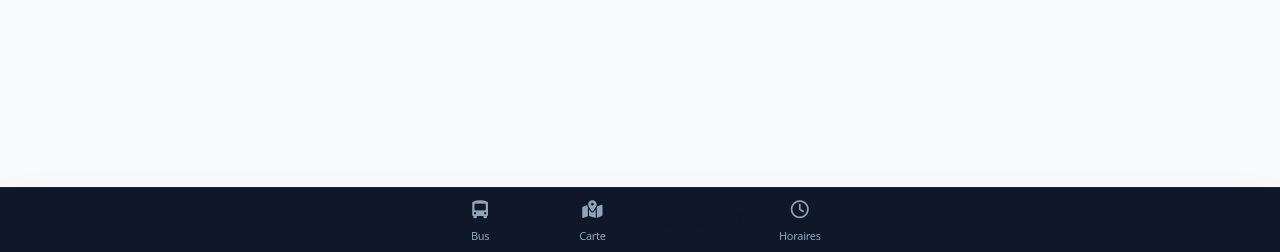
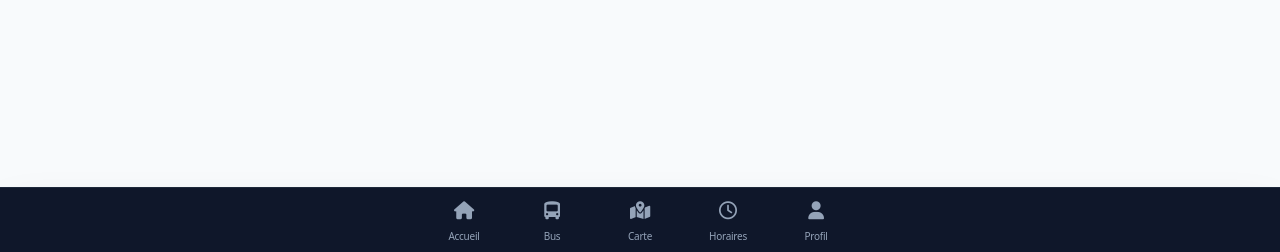
Before and after one commit to ridouane-dev/UniBus, a Django app: template templates/core/student_list.html in a window 1280 px wide. Shown: the part 548-800 px from the top of the page. Run offline with Django 3.2, Linux system fonts and the light colour scheme; the template is opened without the code that fills it, so the values that code supplies are empty; some libraries are stand-ins or nearby versions.

Commit message:
melange de dashboard

```diff
--- a/bus_tracking/urls.py
+++ b/bus_tracking/urls.py
@@ -28,7 +28,7 @@ urlpatterns = [
 
     # Page étudiante - Carte
     path('student/map/', TemplateView.as_view(template_name='core/student_map.html'), name='student_map'),
-
+    path("dashboard/", views.dashboard_view(), name="dashboard"),
     # Page chauffeur - Liste des bus
     path('driver/', TemplateView.as_view(template_name='core/driver_list.html'), name='driver_list'),
 
--- a/templates/core/base.html
+++ b/templates/core/base.html
@@ -1,15 +1,15 @@
-<!-- templates/base.html -->
+{% load static %}
 <!DOCTYPE html>
 <html lang="fr" data-theme="light">
 <head>
     <meta charset="UTF-8">
     <meta name="viewport" content="width=device-width, initial-scale=1.0, maximum-scale=1.0, user-scalable=no, viewport-fit=cover">
-
+    <title>{% block title %}UniBus - Suivi Transport{% endblock %}</title>
 
     <!-- ============================================
          PWA - META TAGS
     ============================================ -->
-  <link rel="manifest" href="/static/manifest.json">
+    <link rel="manifest" href="/manifest.json">
     <meta name="theme-color" content="#059669">
     <meta name="apple-mobile-web-app-capable" content="yes">
     <meta name="apple-mobile-web-app-status-bar-style" content="black-translucent">
@@ -18,55 +18,14 @@
     <meta name="application-name" content="UniBus">
 
     <!-- Apple Touch Icons -->
-  <link rel="apple-touch-icon" href="/static/icons/icon-192x192.png">
-  <link rel="apple-touch-icon" sizes="152x152" href="/static/icons/icon-152x152.png">
-  <link rel="apple-touch-icon" sizes="167x167" href="/static/icons/icon-152x152.png">
-  <link rel="apple-touch-icon" sizes="180x180" href="/static/icons/icon-192x192.png">
+    <link rel="apple-touch-icon" href="{% static 'icons/icon-192x192.png' %}">
+    <link rel="apple-touch-icon" sizes="152x152" href="{% static 'icons/icon-152x152.png' %}">
+    <link rel="apple-touch-icon" sizes="167x167" href="{% static 'icons/icon-152x152.png' %}">
+    <link rel="apple-touch-icon" sizes="180x180" href="{% static 'icons/icon-192x192.png' %}">
 
     <!-- Favicon -->
-  <link rel="icon" type="image/png" sizes="32x32" href="/static/icons/icon-32x32.png">
-  <link rel="icon" type="image/png" sizes="16x16" href="/static/icons/icon-16x16.png">
-
-  <!-- ============================================
-  SERVICE WORKER
-  ============================================ -->
-  <script>
-    // Enregistrement du Service Worker
-    if ('serviceWorker' in navigator) {
-      window.addEventListener('load', () => {
-        navigator.serviceWorker
-          .register('/static/sw.js')
-          .then((registration) => {
-            console.log('✅ Service Worker enregistré avec succès:', registration);
-          })
-          .catch((error) => {
-            console.error('❌ Erreur d\'enregistrement du Service Worker:', error);
-          });
-      });
-
-      // Gestion des mises à jour
-      let refreshing = false;
-      navigator.serviceWorker.addEventListener('controllerchange', () => {
-        if (!refreshing) {
-          refreshing = true;
-          window.location.reload();
-        }
-      });
-    }
-
-    // Détecter le mode hors-ligne
-    window.addEventListener('online', () => {
-      document.getElementById('offlineIndicator')?.classList.add('hidden');
-      showToast('📡', 'Connexion rétablie');
-    });
-
-    window.addEventListener('offline', () => {
-      document.getElementById('offlineIndicator')?.classList.remove('hidden');
-      showToast('⚠️', 'Mode hors-ligne');
-    });
-  </script>
-
-    <title>{% block title %}UniBus - Suivi Transport{% endblock %}</title>
+    <link rel="icon" type="image/png" sizes="32x32" href="{% static 'icons/icon-32x32.png' %}">
+    <link rel="icon" type="image/png" sizes="16x16" href="{% static 'icons/icon-16x16.png' %}">
 
     <!-- TailwindCSS + DaisyUI CDN -->
     <script src="https://cdn.tailwindcss.com"></script>
@@ -78,13 +37,14 @@
 
     <style>
         body {
-            background-color: #f8fafc; /* Slate 50 */
-            color: #0f172a; /* Slate 900 */
+            background-color: #f8fafc;
+            color: #0f172a;
             -webkit-tap-highlight-color: transparent;
         }
 
+        /* Espace pour la bottom nav fixe + safe area iPhone */
         .pb-safe {
-            padding-bottom: calc(4.2rem + env(safe-area-inset-bottom));
+            padding-bottom: calc(5rem + env(safe-area-inset-bottom));
         }
 
         .bottom-nav-safe {
@@ -94,77 +54,173 @@
         /* Animations */
         @keyframes slide-up {
             from { transform: translateY(20px); opacity: 0; }
-            to { transform: translateY(0); opacity: 1; }
+            to   { transform: translateY(0);    opacity: 1; }
         }
         .slide-up {
             animation: slide-up 0.3s cubic-bezier(0.16, 1, 0.3, 1);
         }
+
+        /* Style des items de la bottom nav */
+        .nav-item {
+            color: #94a3b8; /* slate-400 */
+            transition: color .2s ease, transform .1s ease;
+        }
+        .nav-item:hover {
+            color: #e2e8f0; /* slate-200 */
+        }
+        .nav-item:active {
+            transform: scale(0.95);
+        }
+        .nav-item.active {
+            color: #818cf8 !important; /* indigo-400 */
+            font-weight: 700;
+        }
+        .nav-item.active-accent {
+            color: #fbbf24 !important; /* amber-400 */
+            font-weight: 700;
+        }
     </style>
+
     {% block extra_head %}{% endblock %}
 </head>
-<body class="antialiased min-h-screen flex flex-col justify-between">
 
-<!-- CONTENU PRINCIPAL -->
-<main x-data="app()" x-init="init()" class="flex-1 px-4 pt-3 pb-safe max-w-md mx-auto w-full">
+<body class="antialiased min-h-screen">
+
+    <!-- Indicateur hors-ligne -->
+    <div id="offlineIndicator" class="hidden fixed top-0 left-0 right-0 bg-amber-500 text-white text-center text-xs font-semibold py-1.5 z-[9999]">
+        <i class="fa-solid fa-wifi-slash mr-1"></i> Mode hors-ligne
+    </div>
+
+    <!-- ============================================
+         CONTENU PRINCIPAL
+    ============================================ -->
+    <main class="px-4 pt-3 pb-safe max-w-md mx-auto w-full">
         {% block content %}{% endblock %}
     </main>
 
-<!-- TAB BAR BOTTOM NAVIGATION (ARTOISE SOMBRE / ACCENT BLEU & AMBRE) -->
+    <!-- ============================================
+         TAB BAR — BOTTOM NAVIGATION
+    ============================================ -->
     <nav class="fixed bottom-0 left-0 right-0 bg-slate-900 border-t border-slate-800 z-50 bottom-nav-safe shadow-2xl">
-    <div class="max-w-md mx-auto flex justify-around items-center h-16 px-2">
+        <div class="max-w-md mx-auto flex justify-around items-center h-16 px-1">
 
-        <!-- Tab 1: Liste des bus -->
-        <a href="/"
-           class="flex flex-col items-center justify-center flex-1 h-full gap-1 transition-all active:scale-95
-                  {% if request.path == '/student/' or request.path == '/student/list/' %} text-indigo-400 font-bold {% else %} text-slate-400 hover:text-slate-200 {% endif %}">
-            <i class="fa-solid fa-bus-simple text-lg"></i>
-            <span class="text-[11px] tracking-tight">Bus</span>
+            <!-- Tab 1 : Accueil / Dashboard -->
+            <a href="/dashboard/"
+               class="nav-item {% if request.path == '/dashboard/' %}active{% endif %} flex flex-col items-center justify-center flex-1 h-full gap-1">
+                <i class="fa-solid fa-house text-lg"></i>
+                <span class="text-[10px] tracking-tight">Accueil</span>
             </a>
 
-        <!-- Tab 2: Carte interactive -->
+            <!-- Tab 2 : Liste des bus -->
             <a href="/"
-           class="flex flex-col items-center justify-center flex-1 h-full gap-1 transition-all active:scale-95
-                  {% if '/student/map/' in request.path %} text-indigo-400 font-bold {% else %} text-slate-400 hover:text-slate-200 {% endif %}">
-            <i class="fa-solid fa-map-location-dot text-lg"></i>
-            <span class="text-[11px] tracking-tight">Carte</span>
-        </a>Django>=4.2
-
-
-        <!-- Tab 3: Horaires (Accent Orange/Ambre pour attirer la vue) -->
-        <a href="#"
-           class="flex flex-col items-center justify-center flex-1 h-full gap-1 transition-all active:scale-95 text-slate-400 hover:text-amber-400">
-            <i class="fa-regular fa-clock text-lg"></i>
-            <span class="text-[11px] tracking-tight">Horaires</span>
+               class="nav-item {% if request.path == '/' %}active{% endif %} flex flex-col items-center justify-center flex-1 h-full gap-1">
+                <i class="fa-solid fa-bus-simple text-lg"></i>
+                <span class="text-[10px] tracking-tight">Bus</span>
             </a>
 
+            <!-- Tab 3 : Carte interactive -->
+            <a href="#"
+               class="nav-item {% if '/student/map/' in request.path %}active{% endif %} flex flex-col items-center justify-center flex-1 h-full gap-1">
+                <i class="fa-solid fa-map-location-dot text-lg"></i>
+                <span class="text-[10px] tracking-tight">Carte</span>
+            </a>
 
+            <!-- Tab 4 : Horaires (accent ambre) -->
+            <a href="#"
+               class="nav-item {% if request.path == '/schedules/' %}active-accent{% endif %} flex flex-col items-center justify-center flex-1 h-full gap-1 hover:text-amber-400">
+                <i class="fa-regular fa-clock text-lg"></i>
+                <span class="text-[10px] tracking-tight">Horaires</span>
+            </a>
+
+            <!-- Tab 5 : Profil -->
+            <a href="#"
+               class="nav-item {% if request.path == '/profile/' %}active{% endif %} flex flex-col items-center justify-center flex-1 h-full gap-1">
+                <i class="fa-solid fa-user text-lg"></i>
+                <span class="text-[10px] tracking-tight">Profil</span>
+            </a>
 
         </div>
     </nav>
 
-<!-- Toast System -->
+    <!-- Toast container -->
     <div id="toast-container" class="fixed top-4 right-4 left-4 sm:left-auto sm:w-80 z-[9999] space-y-2 pointer-events-none"></div>
 
+    <!-- ============================================
+         SCRIPTS
+    ============================================ -->
     <script>
+        /* ============================================
+           SERVICE WORKER
+        ============================================ */
+        if ('serviceWorker' in navigator) {
+            window.addEventListener('load', () => {
+                navigator.serviceWorker
+                    .register('/sw.js', { scope: '/' })
+                    .then((registration) => {
+                        console.log('✅ Service Worker enregistré :', registration.scope);
+                    })
+                    .catch((error) => {
+                        console.error('❌ Erreur Service Worker :', error);
+                    });
+            });
+
+            let refreshing = false;
+            navigator.serviceWorker.addEventListener('controllerchange', () => {
+                if (!refreshing) {
+                    refreshing = true;
+                    window.location.reload();
+                }
+            });
+        }
+
+        /* ============================================
+           DÉTECTION ONLINE / OFFLINE
+        ============================================ */
+        window.addEventListener('online', () => {
+            document.getElementById('offlineIndicator')?.classList.add('hidden');
+            showToast('📡 Connexion rétablie', 'success');
+        });
+
+        window.addEventListener('offline', () => {
+            document.getElementById('offlineIndicator')?.classList.remove('hidden');
+            showToast('⚠️ Mode hors-ligne', 'warning');
+        });
+
+        /* ============================================
+           TOAST SYSTEM
+        ============================================ */
         function showToast(message, type = 'success') {
             const container = document.getElementById('toast-container');
+            if (!container) return;
+
             const colors = {
                 success: 'bg-emerald-600 text-white shadow-emerald-200',
-            error: 'bg-rose-600 text-white shadow-rose-200',
+                error:   'bg-rose-600 text-white shadow-rose-200',
                 warning: 'bg-amber-500 text-white shadow-amber-200',
-            info: 'bg-indigo-600 text-white shadow-indigo-200'
+                info:    'bg-indigo-600 text-white shadow-indigo-200'
             };
+
+            const icons = {
+                success: 'fa-circle-check',
+                error:   'fa-circle-xmark',
+                warning: 'fa-triangle-exclamation',
+                info:    'fa-circle-info'
+            };
+
             const toast = document.createElement('div');
             toast.className = `${colors[type]} px-5 py-3.5 rounded-2xl shadow-lg slide-up flex items-center gap-3 text-xs font-semibold pointer-events-auto border border-white/10`;
-        toast.innerHTML = `<span class="flex-1">${message}</span>`;
+            toast.innerHTML = `
+                <i class="fa-solid ${icons[type]} text-base"></i>
+                <span class="flex-1">${message}</span>
+            `;
             container.appendChild(toast);
-        setTimeout(() => { toast.remove(); }, 3200);
-    }
 
-    function app() {
-        return {
-            init() {}
-        };
+            setTimeout(() => {
+                toast.style.transition = 'opacity .3s, transform .3s';
+                toast.style.opacity = '0';
+                toast.style.transform = 'translateY(-10px)';
+                setTimeout(() => toast.remove(), 300);
+            }, 3200);
         }
     </script>
 
--- a/user/urls.py
+++ b/user/urls.py
@@ -8,5 +8,6 @@ urlpatterns = [
     path("login/", views.LoginView.as_view(), name="login"),
     path("register/", views.RegisterView.as_view(), name="register"),
     path("logout/", views.logout_view, name="logout"),
-    path("dashboard/", views.dashboard_view, name="dashboard"),
+    path("dashboard/", views.dashboard_view(), name="dashboard"),
+
 ]
--- a/user/views.py
+++ b/user/views.py
@@ -53,7 +53,7 @@ class RegisterView(TemplateView):
 @login_required
 def dashboard_view(request):
     """Page temporaire après connexion."""
-    return render(request, "user/dashboard.html")
+    return render(request, "core/dashboard.html")
 
 
 def logout_view(request):
```
Also changed, not shown: bus_tracking/views.py (+9 -0 lines), templates/user/dashboard.html (+82 -103 lines), db.sqlite3. Lines whose indentation alone changed are shown as unchanged.
